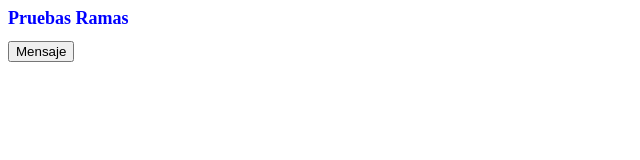
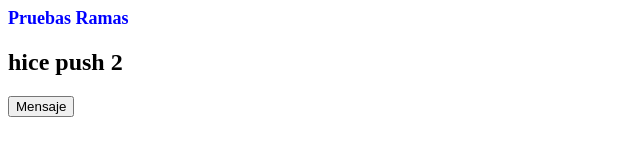
Before and after one commit to christianvegag/PruebasRamas, a plain HTML site: page index.html in a window 1280 px wide. Shown: the whole page, without its empty margins (0-640 px from the left). Drawn offline with Linux system fonts and the light colour scheme.

Commit message:
actualizado

```diff
--- a/index.html
+++ b/index.html
@@ -7,6 +7,7 @@
 </head>
 <body>
     <h1>Pruebas Ramas</h1>
+    <h2>hice push 2</h2>
 
     <button onclick="saludo()">Mensaje</button>
 
```
